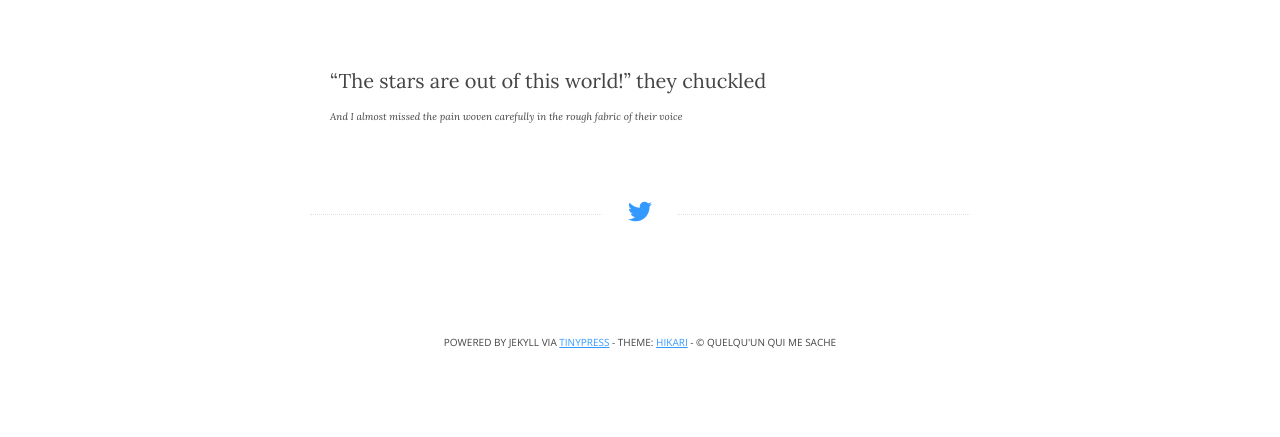
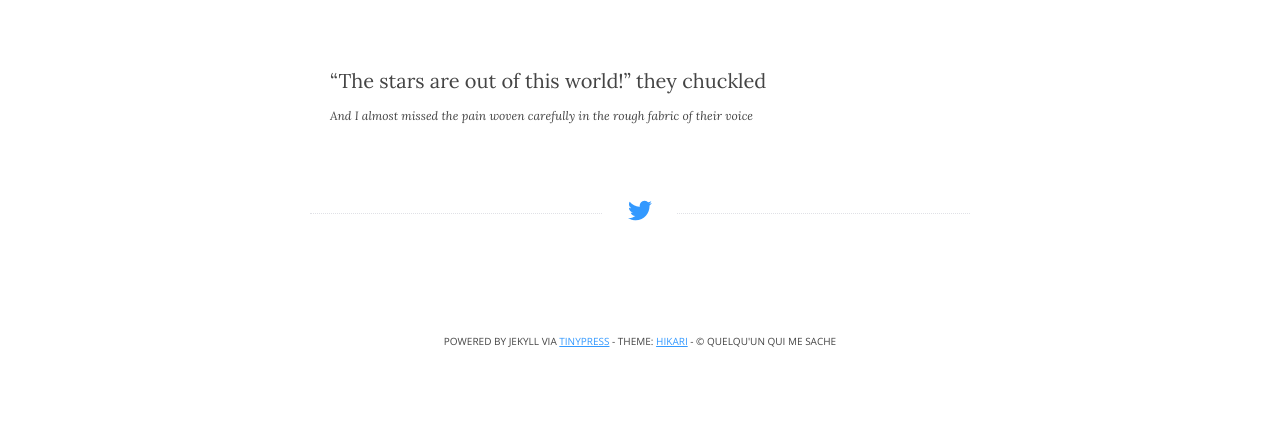
Before and after one commit to quinez/quinez.github.io, a Jekyll site: the page built from _posts/2016-08-26-stars.markdown, in a window 1280 px wide. Shown: the part 293-730 px from the top of the page. Built offline with Jekyll 4.4.1, drawn with Linux system fonts in a browser that asks for light colours.

Commit message:
Post update: Stars

```diff
--- a/_posts/2016-08-26-stars.markdown
+++ b/_posts/2016-08-26-stars.markdown
@@ -5,4 +5,4 @@ layout: post
 ---
 "The stars are out of this world!" they chuckled
 <br/>
-<i style="font-size:10px;">And I almost missed the pain woven carefully in the rough fabric of their voice</i>
+<i style="font-size:12px;">And I almost missed the pain woven carefully in the rough fabric of their voice</i>
```
